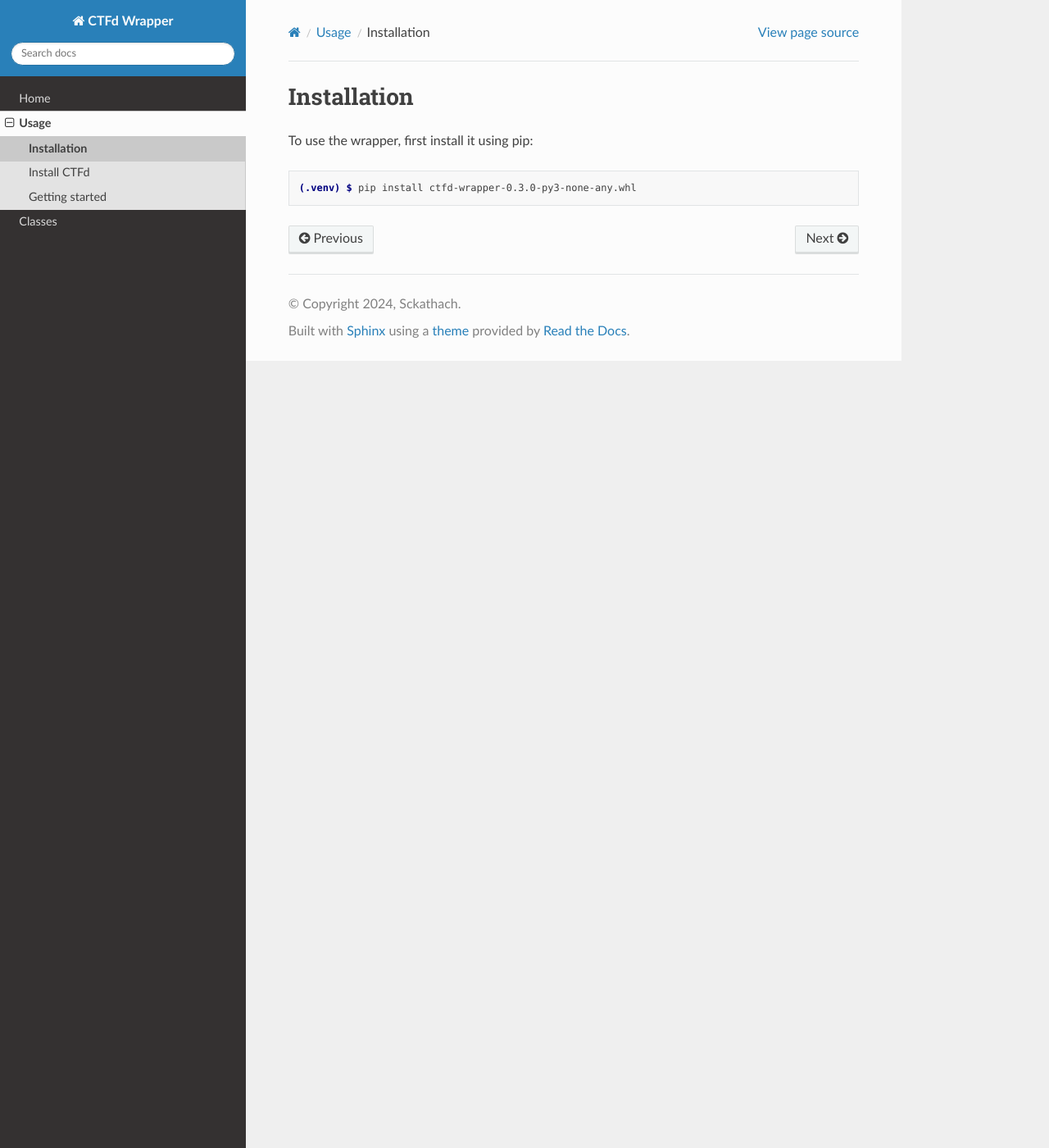
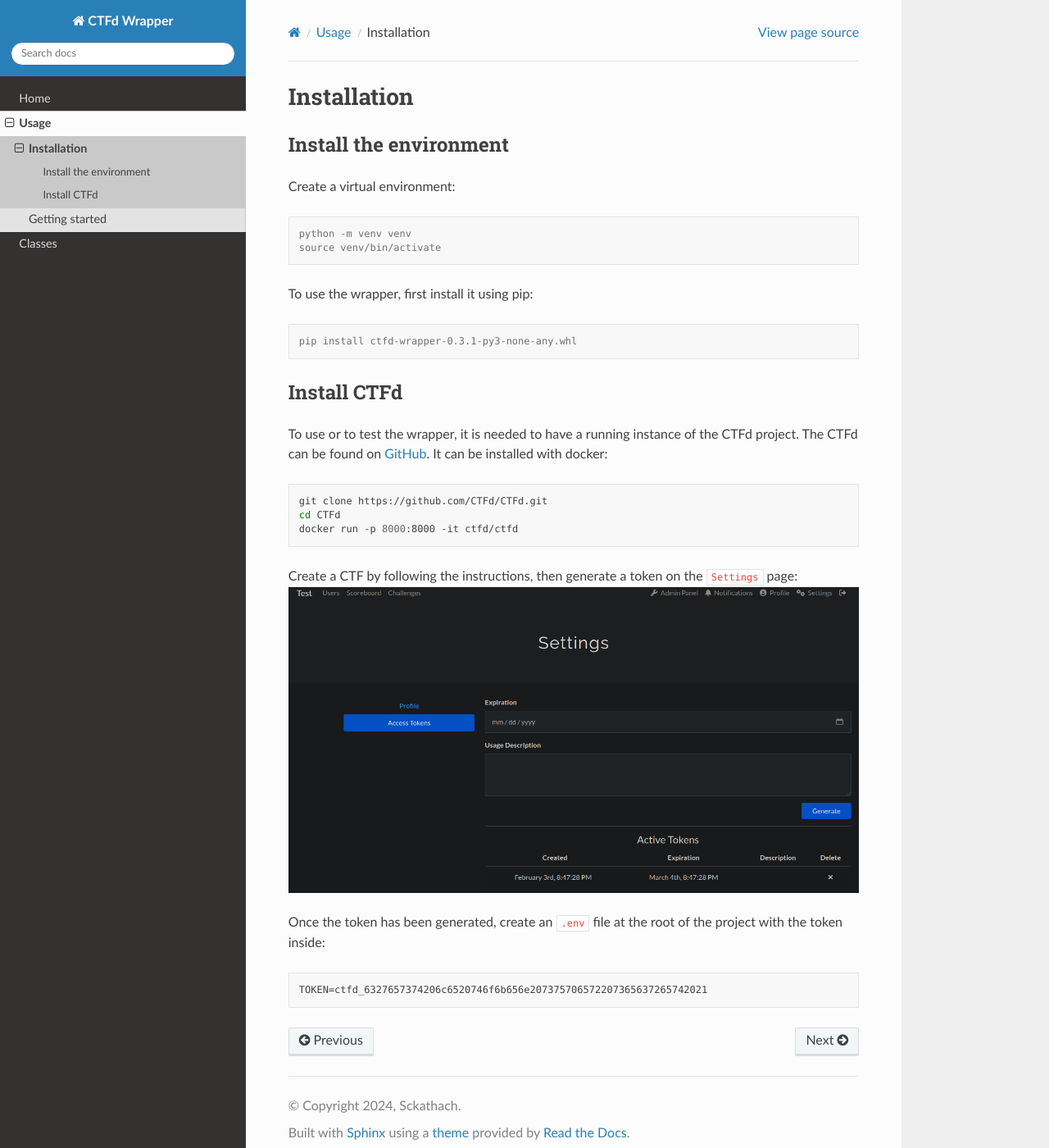
Before and after one commit to Sckathach/CTFd-python-wrapper, a Sphinx documentation site: the page built from docs/installation.md, in a window 1280 px wide and 1400 px high. Shown: the whole window at 82% size. Built offline with Sphinx 7.4.7 and the Read the Docs theme 2.0.0, drawn with Linux system fonts in a browser that asks for light colours.

Commit message:
Better doc

````diff
--- a/docs/conf.py
+++ b/docs/conf.py
@@ -12,7 +12,7 @@ import os
 project = 'CTFd Wrapper'
 copyright = '2024, Sckathach'
 author = 'Sckathach'
-release = 'v1.0'
+release = 'v0.3.1'
 
 # -- General configuration ---------------------------------------------------
 # https://www.sphinx-doc.org/en/master/usage/configuration.html#general-configuration
--- a/docs/installation.md
+++ b/docs/installation.md
@@ -1,7 +1,31 @@
 # Installation
 
+## Install the environment
+Create a virtual environment:
+```console
+python -m venv venv
+source venv/bin/activate
+```
+
 To use the wrapper, first install it using pip:
+```console
+pip install ctfd-wrapper-0.3.1-py3-none-any.whl
+```
 
-```console
-(.venv) $ pip install ctfd-wrapper-0.3.0-py3-none-any.whl
+## Install CTFd
+To use or to test the wrapper, it is needed to have a running instance of the CTFd project. The CTFd can be found on
+[GitHub](https://github.com/CTFd/CTFd). It can be installed with docker:
+
+```shell
+git clone https://github.com/CTFd/CTFd.git
+cd CTFd
+docker run -p 8000:8000 -it ctfd/ctfd
 ```
+
+Create a CTF by following the instructions, then generate a token on the `Settings` page:
+![generate_token.png](_static/images/generate_token.png)
+
+Once the token has been generated, create an `.env` file at the root of the project with the token inside:
+```dotenv
+TOKEN=ctfd_6327657374206c6520746f6b656e207375706572207365637265742021
+```
````
Also changed, not shown: docs/index.md (+0 -4 lines), docs/install_ctfd.md (deleted, +0 -10 lines), docs/usage.md (+0 -1 lines), docs/_static/images/generate_token.png (added), 1 other file.
